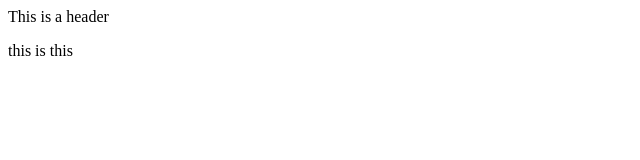
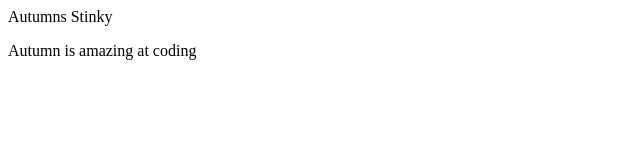
Before and after one commit to KloudKitsune/new-repository, a plain HTML site: page index.html in a window 1280 px wide. Shown: the whole page, without its empty margins (0-640 px from the left). Drawn offline with Linux system fonts and the light colour scheme.

Commit message:
added autumn

```diff
--- a/index.html
+++ b/index.html
@@ -5,7 +5,7 @@
     <meta name="viewport" content="width=device-width, initial-scale=1.0" />
     <title>Document</title>
   </head>
-  <header>This is a header</header>
-  <p>this is this</p>
+  <header>Autumns Stinky</header>
+  <p>Autumn is amazing at coding</p>
   <body></body>
 </html>
```
